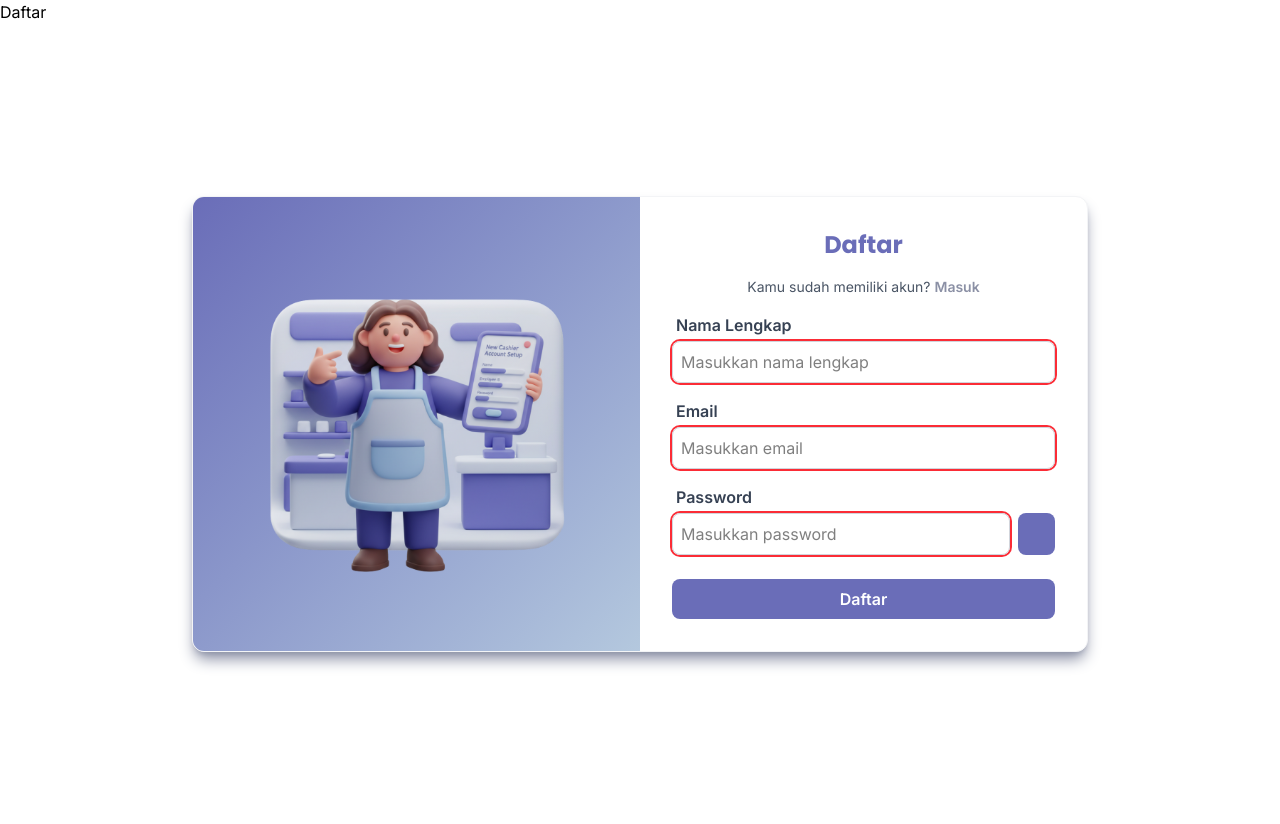
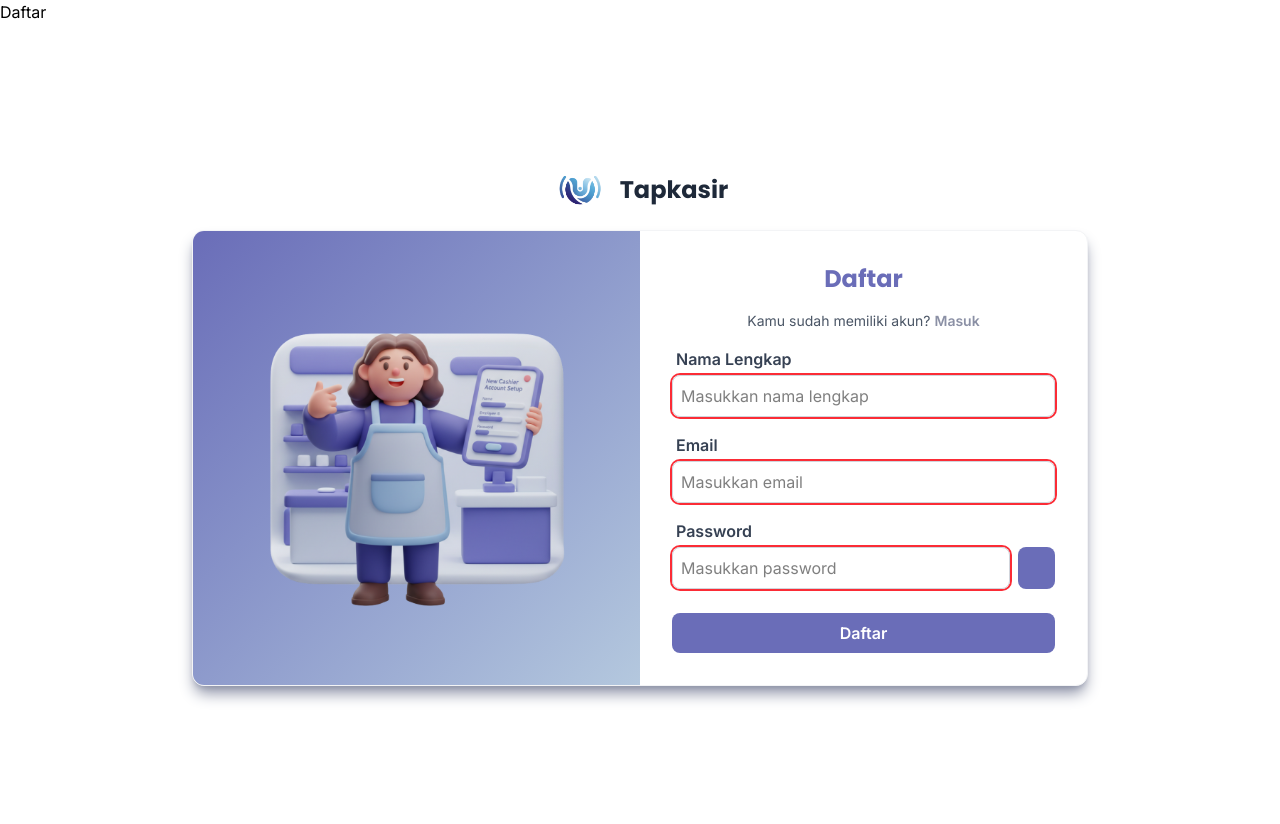
Before and after one commit to syahfrinorezky/tapkasir, a CodeIgniter 4 app: the page made by app/Views/app/auth/register.php in a window 1280 px wide. Run offline with PHP 8.4 and a stand-in for CodeIgniter, Linux system fonts and the light colour scheme; the template is opened without the code that fills it, so the values that code supplies are empty; style sheets or scripts are compiled from the project's sources; some libraries are stand-ins or nearby versions.

Commit message:
feat: update add logo of tapkasir

```diff
--- a/app/Views/app/auth/register.php
+++ b/app/Views/app/auth/register.php
@@ -5,7 +5,12 @@ Daftar
 <?= $this->endSection() ?>
 
 <?= $this->section('content') ?>
-<main class="flex items-center justify-center min-h-screen font-secondary bg-white">
+<main class="flex flex-col space-y-3 items-center justify-center min-h-screen font-secondary bg-white">
+    <a href="<?= base_url('/') ?>" class="flex items-center justify-center space-x-2 md:space-x-3">
+        <img src="<?= base_url('images/logo/tapkasir.png') ?>" alt="logo tapkasir" class="w-10 md:w-12 lg:w-14">
+        <h1 class="text-xl md:text-2xl font-bold text-gray-800 font-primary">Tapkasir</h1>
+    </a>
+
     <div class="bg-white shadow-lg shadow-accent border border-gray-100 flex flex-col md:flex-row w-4/5 md:w-full md:max-w-2xl lg:max-w-4xl rounded-xl overflow-hidden">
 
         <div class="hidden md:flex items-center justify-center md:w-1/2 bg-gradient-to-br from-primary to-accent-2">
```
